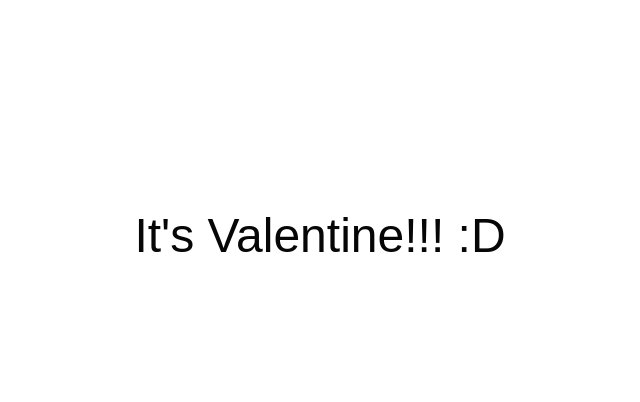
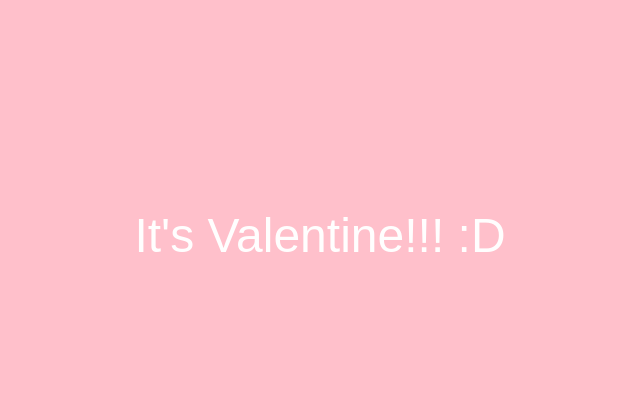
Before and after one commit to iprathmeshsangam/Valentines.github.io, a plain HTML site: page index.html in a window 1280 px wide. Shown: the whole page, without its empty margins (320-960 px from the left). Drawn offline with nearby package versions, Linux system fonts and the light colour scheme.

Commit message:
Update style.css
Updated the BG color and text color

```diff
--- a/style/style.css
+++ b/style/style.css
@@ -5,6 +5,8 @@ html {
 body {
   margin: 0;
   font-family: "Work Sans", sans-serif;
+  background-color: pink;
+  color:#fff;
 }
 
 .container {
```
